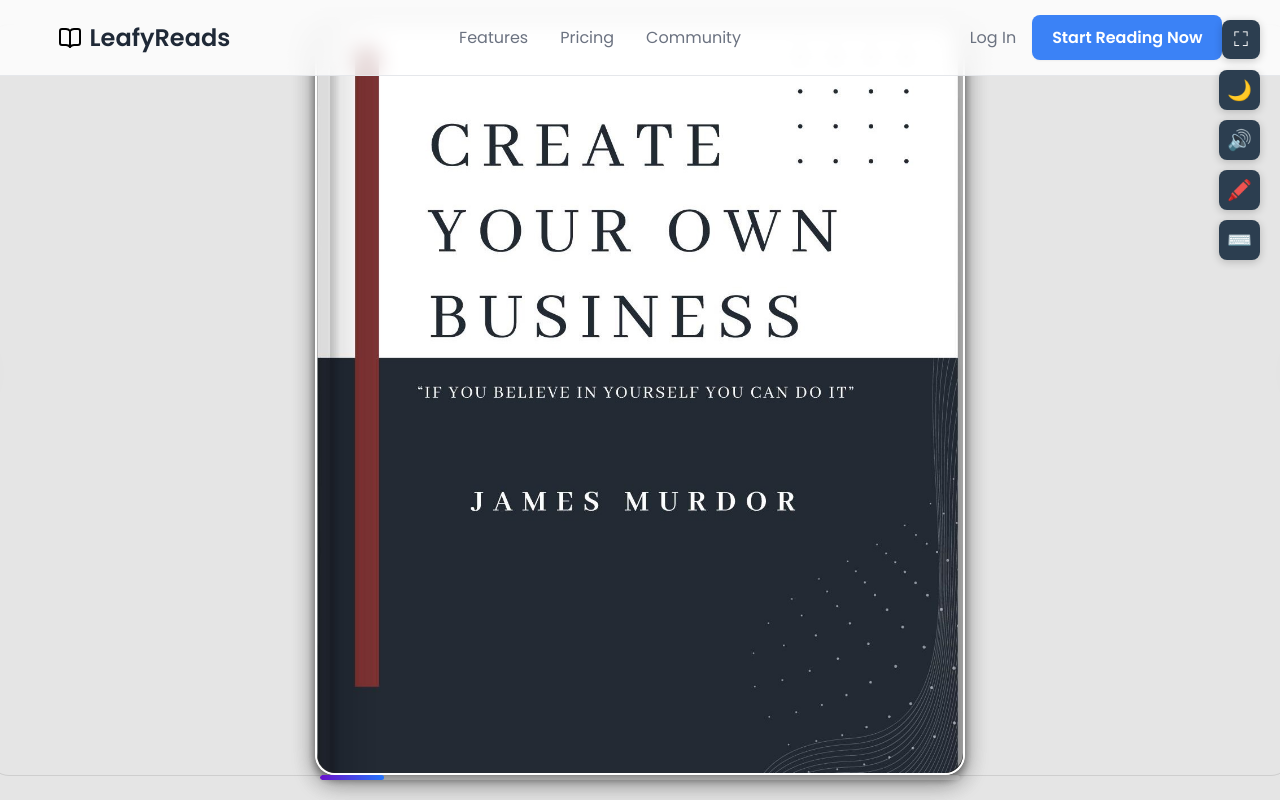
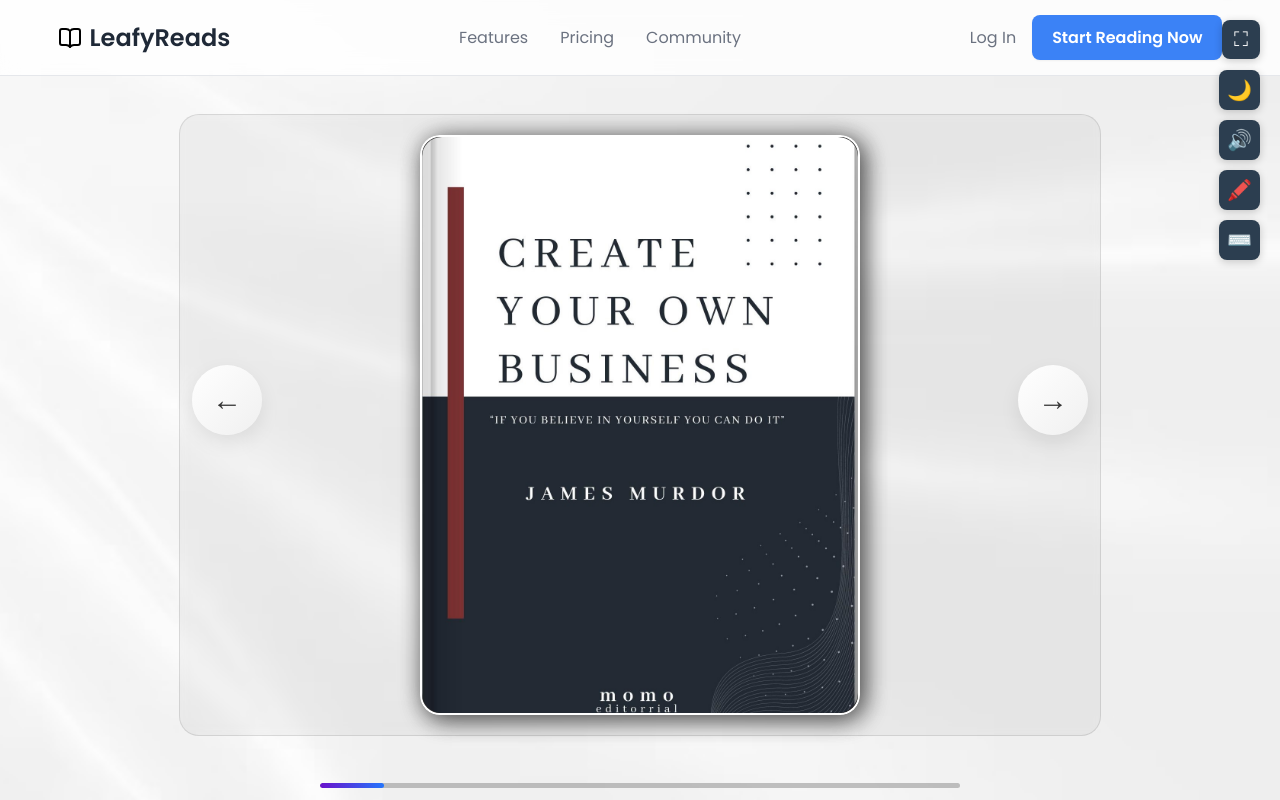
Before and after one commit to mohitpandeycode/LeafyReads, a Django app: page /book/ in a window 1280 px wide. Run offline with Django 5.2, Linux system fonts and the light colour scheme.

Commit message:
Ui Integrate

```diff
--- a/books/templates/book.html
+++ b/books/templates/book.html
@@ -1,6 +1,7 @@
 <!DOCTYPE html>
 <html lang="en">
 {% load static %}
+
 <head>
   <meta charset="UTF-8" />
   <meta name="viewport" content="width=device-width, initial-scale=1" />
@@ -10,7 +11,19 @@
   <link href="https://fonts.googleapis.com/css2?family=Inter:wght@400;500;600;700;800&display=swap" rel="stylesheet" />
   <script src="https://unpkg.com/lucide@latest"></script>
   <link rel="stylesheet" href="{% static 'css/book.css' %}" />
+  <style>
+    body {
+      background-image: url('{% static "images/backk.jpg" %}');
+      width: 100%;
+      background-repeat: no-repeat;
+      background-position: center center;
+      background-size: cover;
+      background-attachment: fixed;
+    }
+
+  </style>
 </head>
+
 <body>
   <header class="co-header">
     <div class="co-container">
@@ -38,15 +51,20 @@
       <span class="alert-message">Tip: Press "F" for batter expirence.</span>
       <button class="alert-close-btn" aria-label="Close alert">
         <svg viewBox="0 0 24 24">
-            <path d="M19 6.41L17.59 5 12 10.59 6.41 5 5 6.41 10.59 12 5 17.59 6.41 19 12 13.41 17.59 19 19 17.59 13.41 12z" />
+          <path
+            d="M19 6.41L17.59 5 12 10.59 6.41 5 5 6.41 10.59 12 5 17.59 6.41 19 12 13.41 17.59 19 19 17.59 13.41 12z" />
         </svg>
       </button>
     </div>
     <button id="fullscreenBtn" class="control-button fullscreen-button" title="Fullscreen mode">⛶</button>
-      <button id="darkModeBtn" class="control-button fullscreen-button" style="top: 70px; padding: 8px" title="Dark Mode">🌙</button>
-      <button id="muteBtn" class="control-button fullscreen-button" style="top: 120px; padding: 8px" title="Mute/Unmute Audio">🔊</button>
-      <button id="highlightBtn" class="control-button fullscreen-button" style="top: 170px; padding: 8px" title="Highlighter">🖍️</button>
-      <button id="shortcutsBtn" class="control-button fullscreen-button" style="top: 220px; padding: 8px" title="Keyboard Shortcuts">⌨️</button>
+    <button id="darkModeBtn" class="control-button fullscreen-button" style="top: 70px; padding: 8px"
+      title="Dark Mode">🌙</button>
+    <button id="muteBtn" class="control-button fullscreen-button" style="top: 120px; padding: 8px"
+      title="Mute/Unmute Audio">🔊</button>
+    <button id="highlightBtn" class="control-button fullscreen-button" style="top: 170px; padding: 8px"
+      title="Highlighter">🖍️</button>
+    <button id="shortcutsBtn" class="control-button fullscreen-button" style="top: 220px; padding: 8px"
+      title="Keyboard Shortcuts">⌨️</button>
   </div>
 
   <main id="container-wrapper">
@@ -62,39 +80,76 @@
 
         <article class="page">
           <div class="pagestyle">
-              <p>Hi everyone. Lorem ipsum dolor sit amet... Lorem ipsum dolor sit amet consectetur adipisicing elit. Iste delectus dignissimos itaque vero amet deleniti quos deserunt facere dolorum earum.</p>
+            <p>Hi everyone. Lorem ipsum dolor sit amet... Lorem ipsum dolor sit amet consectetur adipisicing elit. Iste
+              delectus dignissimos itaque vero amet deleniti quos deserunt facere dolorum earum.</p>
           </div>
         </article>
 
         <article class="page">
           <div class="pagestyle">
-              <p>Hi everyone. Lorem ipsum dolor sit amet... Lorem ipsum dolor, sit amet consectetur adipisicing elit. At eos ullam placeat! Quibusdam dolorem a est. Deserunt eum sed quos laudantium, atque repellat. Accusantium vitae deserunt, debitis ipsum eveniet exercitationem laudantium fugiat nulla, quidem possimus magni, iste tenetur. Enim eveniet eaque fugiat eligendi et neque autem beatae molestias nam ab, ducimus maxime error quas architecto maiores! Omnis placeat voluptatibus cupiditate, magnam labore dolor quidem ullam obcaecati doloremque fugiat. Architecto repudiandae ipsa autem vel dignissimos asperiores.</p>
+            <p>Hi everyone. Lorem ipsum dolor sit amet... Lorem ipsum dolor, sit amet consectetur adipisicing elit. At
+              eos ullam placeat! Quibusdam dolorem a est. Deserunt eum sed quos laudantium, atque repellat. Accusantium
+              vitae deserunt, debitis ipsum eveniet exercitationem laudantium fugiat nulla, quidem possimus magni, iste
+              tenetur. Enim eveniet eaque fugiat eligendi et neque autem beatae molestias nam ab, ducimus maxime error
+              quas architecto maiores! Omnis placeat voluptatibus cupiditate, magnam labore dolor quidem ullam obcaecati
+              doloremque fugiat. Architecto repudiandae ipsa autem vel dignissimos asperiores. Lorem ipsum dolor sit
+              amet consectetur adipisicing elit. Animi quos et maxime, rem commodi a velit temporibus! Fugiat nulla et
+              sapiente, rerum doloremque natus voluptas est aliquam, odio quo rem facilis tempore fugit, repellat
+              commodi quaerat quidem quis ut accusamus officia aut. Ipsam quos temporibus fugit corrupti saepe, ducimus
+              praesentium? Lorem ipsum dolor sit amet consectetur adipisicing elit. Id ipsa eveniet dicta maiores est
+              blanditiis, enim deserunt aspernatur odit optio, dolor nostrum tenetur, doloribus ipsum repellendus
+              voluptas sit. Quibusdam quo aliquid soluta culpa incidunt perspiciatis perferendis doloribus cum quas quam
+              facilis, voluptatem nulla inventore animi aspernatur reiciendis odit. Temporibus molestiae consequuntur
+              voluptatem sequi modi id dolores natus debitis at. Voluptate unde itaque ad, placeat reiciendis doloremque
+              ex temporibus repudiandae magni. Excepturi fugiat beatae neque aliquam pariatur ab unde in ea, doloremque
+              expedita adipisci aut aspernatur fuga recusandae vero quos est sed, perferendis facilis asperiores ipsum
+              nam explicabo? Autem sequi laboriosam nostrum deleniti in eaque voluptatem alias tempore, corporis vitae
+              non nulla saepe, voluptas ullam facilis dolores laudantium distinctio, doloremque minus nam aliquid ipsum.
+              Accusantium quis quae, totam error hic a. Nostrum, velit error! Eaque dolorem sapiente, dignissimos beatae
+              non nemo laborum rerum velit in fugiat magni, aspernatur consequatur dolores blanditiis ex neque hic quas
+              laboriosam magnam dolore. Dolores quod maxime repellat mollitia molestiae recusandae, nihil quam et, earum
+              voluptatibus dolorum aliquid inventore, eveniet ad numquam eius placeat. Reiciendis iusto ipsum facilis,
+              quidem numquam ad aspernatur illo fuga explicabo consectetur ipsa culpa sequi accusamus minima labore
+              placeat soluta, delectus, facere autem.</p>
+            <h3>So here I am</h3>
+            <p>what happend to you my boy tell me please</p>
+            <p>what happend to you my boy tell me please</p>
+          </div>
+        </article>
+        <article class="page">
+          <div class="pagestyle">
+            <p>Hi everyone. Lorem ipsum dolor sit amet... Lorem ipsum dolor sit amet consectetur adipisicing elit. Iste
+              delectus dignissimos itaque vero amet deleniti quos deserunt facere dolorum earum.</p>
+          </div>
+        </article>
+
+        <article class="page">
+          <div class="pagestyle">
+            <p>Hi everyone. Lorem ipsum dolor sit amet... Lorem ipsum dolor, sit amet consectetur adipisicing elit. At
+              eos ullam placeat! Quibusdam dolorem a est. Deserunt eum sed quos laudantium, atque repellat. Accusantium
+              vitae deserunt, debitis ipsum eveniet exercitationem laudantium fugiat nulla, quidem possimus magni, iste
+              tenetur. Enim eveniet eaque fugiat eligendi et neque autem beatae molestias nam ab, ducimus maxime error
+              quas architecto maiores! Omnis placeat voluptatibus cupiditate, magnam labore dolor quidem ullam obcaecati
+              doloremque fugiat. Architecto repudiandae ipsa autem vel dignissimos asperiores.</p>
             <h3>So here I am</h3>
             <p>what happend to you</p>
           </div>
         </article>
         <article class="page">
           <div class="pagestyle">
-              <p>Hi everyone. Lorem ipsum dolor sit amet... Lorem ipsum dolor sit amet consectetur adipisicing elit. Iste delectus dignissimos itaque vero amet deleniti quos deserunt facere dolorum earum.</p>
+            <p>Hi everyone. Lorem ipsum dolor sit amet... Lorem ipsum dolor sit amet consectetur adipisicing elit. Iste
+              delectus dignissimos itaque vero amet deleniti quos deserunt facere dolorum earum.</p>
           </div>
         </article>
 
         <article class="page">
           <div class="pagestyle">
-              <p>Hi everyone. Lorem ipsum dolor sit amet... Lorem ipsum dolor, sit amet consectetur adipisicing elit. At eos ullam placeat! Quibusdam dolorem a est. Deserunt eum sed quos laudantium, atque repellat. Accusantium vitae deserunt, debitis ipsum eveniet exercitationem laudantium fugiat nulla, quidem possimus magni, iste tenetur. Enim eveniet eaque fugiat eligendi et neque autem beatae molestias nam ab, ducimus maxime error quas architecto maiores! Omnis placeat voluptatibus cupiditate, magnam labore dolor quidem ullam obcaecati doloremque fugiat. Architecto repudiandae ipsa autem vel dignissimos asperiores.</p>
-              <h3>So here I am</h3>
-              <p>what happend to you</p>
-            </div>
-          </article>
-          <article class="page">
-            <div class="pagestyle">
-              <p>Hi everyone. Lorem ipsum dolor sit amet... Lorem ipsum dolor sit amet consectetur adipisicing elit. Iste delectus dignissimos itaque vero amet deleniti quos deserunt facere dolorum earum.</p>
-            </div>
-          </article>
-
-          <article class="page">
-            <div class="pagestyle">
-              <p>Hi everyone. Lorem ipsum dolor sit amet... Lorem ipsum dolor, sit amet consectetur adipisicing elit. At eos ullam placeat! Quibusdam dolorem a est. Deserunt eum sed quos laudantium, atque repellat. Accusantium vitae deserunt, debitis ipsum eveniet exercitationem laudantium fugiat nulla, quidem possimus magni, iste tenetur. Enim eveniet eaque fugiat eligendi et neque autem beatae molestias nam ab, ducimus maxime error quas architecto maiores! Omnis placeat voluptatibus cupiditate, magnam labore dolor quidem ullam obcaecati doloremque fugiat. Architecto repudiandae ipsa autem vel dignissimos asperiores.</p>
+            <p>Hi everyone. Lorem ipsum dolor sit amet... Lorem ipsum dolor, sit amet consectetur adipisicing elit. At
+              eos ullam placeat! Quibusdam dolorem a est. Deserunt eum sed quos laudantium, atque repellat. Accusantium
+              vitae deserunt, debitis ipsum eveniet exercitationem laudantium fugiat nulla, quidem possimus magni, iste
+              tenetur. Enim eveniet eaque fugiat eligendi et neque autem beatae molestias nam ab, ducimus maxime error
+              quas architecto maiores! Omnis placeat voluptatibus cupiditate, magnam labore dolor quidem ullam obcaecati
+              doloremque fugiat. Architecto repudiandae ipsa autem vel dignissimos asperiores.</p>
             <h3>So here I am</h3>
             <p>what happend to you</p>
           </div>
@@ -130,22 +185,22 @@
     </div>
     <ul>
       <li>
-          <b>ᖴ</b> ☛ Fullscreen Mode
+        <b>( ᖴ )</b> ☛ Fullscreen Mode
       </li>
       <li>
-          <b>D</b> ☛ Dark Mode/Light Mode
+        <b>( D )</b> ☛ Dark Mode/Light Mode
       </li>
       <li>
-          <b>M</b> ☛ Mute/Unmute
+        <b>( M )</b> ☛ Mute/Unmute
       </li>
       <li>
-          <b>H</b> ☛ Highlighter Pen
+        <b>( H )</b> ☛ Highlighter Pen
       </li>
       <li>
-          <b>➡️</b> ☛ Next Page
+        <b>(➡️)</b> ☛ Next Page
       </li>
       <li>
-          <b>⬅️</b> ☛ Previous Page
+        <b>(⬅️)</b> ☛ Previous Page
       </li>
     </ul>
   </div>
@@ -155,4 +210,5 @@
   <script src="{% static 'js/highlight.js' %}"></script>
   <script src="{% static 'js/book.js' %}"></script>
 </body>
+
 </html>
--- a/static/css/book.css
+++ b/static/css/book.css
@@ -15,22 +15,12 @@ body {
 }
 
 #container-wrapper {
-    position: relative;
     display: flex;
     align-items: center;
     justify-content: center;
-    gap: 40px;
+
 }
 
-#container {
-    position: relative;
-    width: 1300px;
-    height: 750px;
-    border-radius: 20px;
-    z-index: 1;
-    background: transparent;
-    border: 1px solid rgba(0, 0, 0, 0.1);
-}
 /* CSS Reset and Base Styles (retained as they are global/utility-like) */
 :root {
     --color-primary: #3B82F6;
@@ -219,6 +209,7 @@ ul {
 /* Responsive Media Queries */
 
 @media (min-width: 640px) {
+
     /* sm */
     .co-header-actions .co-login-btn {
         display: inline;
@@ -226,6 +217,7 @@ ul {
 }
 
 @media (min-width: 768px) {
+
     /* md */
     .co-desktop-nav {
         display: flex;
@@ -271,23 +263,38 @@ ul {
     transition: background 0.5s;
 }
 
+#container {
+    position: relative;
+    width: 900px;
+    height: 600px;
+    border-radius: 20px;
+    padding-left: 20px;
+    padding-top: 20px;
+    margin-top: 50px;
+    z-index: 1;
+    background: transparent;
+    border: 1px solid rgba(0, 0, 0, 0.1);
+    background: rgb(81 81 81 / 6%);
+    backdrop-filter: blur(5px);
+    -webkit-backdrop-filter: blur(5px);
+}
 
 .flipbook {
-    width: 1300px;
-    height: 750px;
+    width: 880px;
+    height: 580px;
     position: relative;
     z-index: 1;
 }
 
 .flipbook .page {
-    width: 650px;
-    height: 750px;
+    width: 440px;
+    height: 580px;
     background: white;
     overflow: hidden;
     display: flex;
     align-items: start;
     justify-content: start;
-    font-size: 16px;
+    font-size: 0.6rem;
     box-sizing: border-box;
     border-radius: 20px;
     transition: background 0.5s, color 0.5s;
@@ -326,11 +333,10 @@ ul {
     display: block;
 }
 
-.page-wrapper{
+.page-wrapper {
     border-radius: 20px;
-     box-shadow: 0 4px 8px rgba(0, 0, 0, 0.245),
-              /* Second shadow: slightly larger and softer, for more diffused light */
-              0 8px 24px rgba(0, 0, 0, 0.245);
+    filter: drop-shadow(4px 4px 12px rgba(0, 0, 0, 0.445));
+
 }
 
 .fullscreen-button {
@@ -360,15 +366,10 @@ body.dark-mode {
     color: #f0f0f0;
 }
 
-html.dark-mode #container-wrapper,
-body.dark-mode #container-wrapper,
-html.dark-mode .flipbook,
-body.dark-mode .flipbook {
-    background: #1A202C;
-}
 
 body.dark-mode #container {
     border: 1px solid rgba(255, 255, 255, 0.1);
+    background: rgba(255, 255, 255, 0.048);
 }
 
 body.dark-mode .flipbook .page {
@@ -400,17 +401,15 @@ body.dark-mode #spine-illusion {
             rgba(255, 255, 255, 0.0) 100%) !important;
 }
 
-body.dark-mode .page-wrapper{
+body.dark-mode .page-wrapper {
     border-radius: 20px;
-box-shadow: 0 4px 8px rgba(130, 130, 130, 0.245),
-            0 8px 24px rgba(130, 130, 130, 0.245);
+    filter: drop-shadow(4px 6px 12px rgba(168, 168, 168, 0.285));
 
 }
 
 
 .nav-button {
-    position: relative;
-    padding: 10px 20px;
+    padding: 10px 15px;
     transform: translateY(-50%);
     background: linear-gradient(to bottom right, #ffffff, #f0f0f0);
     border: none;
@@ -422,9 +421,6 @@ box-shadow: 0 4px 8px rgba(130, 130, 130, 0.245),
     cursor: pointer;
     box-shadow: 0 8px 20px rgba(0, 0, 0, 0.08);
     transition: transform 0.3s ease, box-shadow 0.3s ease, background 0.4s;
-    display: flex;
-    align-items: center;
-    justify-content: center;
 }
 
 .nav-button:hover {
@@ -440,11 +436,17 @@ box-shadow: 0 4px 8px rgba(130, 130, 130, 0.245),
 }
 
 .nav-button.prev {
-    left: 40px;
+    position: absolute;
+    left: 15%;
+    top: 50%;
+    z-index: 9999;
 }
 
 .nav-button.next {
-    right: 40px;
+    position: absolute;
+    right: 15%;
+    top: 50%;
+    z-index: 9999;
 }
 
 .nav-button.prev:hover .icon {
@@ -481,12 +483,12 @@ box-shadow: 0 4px 8px rgba(130, 130, 130, 0.245),
 
 #progress-bar-container {
     position: absolute;
-    bottom: 20px;
+    bottom: 12px;
     left: 50%;
     transform: translateX(-50%);
     width: 50%;
     height: 5px;
-    background: rgba(200, 200, 200, 0.471);
+    background: rgba(129, 129, 129, 0.471);
     border-radius: 20px;
     overflow: hidden;
     z-index: 999;
@@ -502,7 +504,7 @@ box-shadow: 0 4px 8px rgba(130, 130, 130, 0.245),
 
 /* Dark mode adjustment */
 body.dark-mode #progress-bar-container {
-    background: rgba(255, 255, 255, 0.1);
+    background: rgba(217, 217, 217, 0.792);
 }
 
 body.dark-mode #progress-bar {
@@ -589,7 +591,8 @@ body.dark-mode #progress-bar {
     pointer-events: none;
 }
 
-body, * {
+body,
+* {
     user-select: none;
     -webkit-user-select: none;
     -moz-user-select: none;
@@ -597,7 +600,8 @@ body, * {
 }
 
 /* Allow selection only inside #container */
-#container, #container * {
+#container,
+#container * {
     user-select: text;
     -webkit-user-select: text;
     -moz-user-select: text;
@@ -609,6 +613,7 @@ body, * {
     border-radius: 3px;
     padding: 0 2px;
 }
+
 .shortcuts-panel {
     position: fixed;
     top: 80px;
@@ -646,8 +651,9 @@ body, * {
     margin: 0;
     font-size: 20px;
 }
+
 .shortcuts-header b {
-  font-size:18px;
+    font-size: 18px;
 }
 
 
@@ -678,6 +684,7 @@ body, * {
 .shortcuts-panel li:last-child {
     border-bottom: none;
 }
+
 body.dark-mode .shortcuts-panel {
     background: rgba(40, 40, 40, 0.25);
     color: #fff;
--- a/static/js/book.js
+++ b/static/js/book.js
@@ -1,7 +1,11 @@
 lucide.createIcons();
 $(function () {
   const $flipbook = $(".flipbook");
+  const $container = $("#container");
+  const $pages = $(".flipbook .page");
   const $spine = $("#spine-illusion");
+  const $prevBtn = $("#prevBtn");
+  const $nextBtn = $("#nextBtn");
   const flipForward = document.getElementById("flipForward");
   const flipBackward = document.getElementById("flipBackward");
   const fullscreenBtn = document.getElementById("fullscreenBtn");
@@ -9,22 +13,17 @@ $(function () {
   const muteBtn = document.getElementById("muteBtn");
   const click = new Audio("/static/sounds/click.mp3");
 
-  // Apply saved dark mode preference
-  if (localStorage.getItem("darkMode") === "enabled") {
-    document.body.classList.add("dark-mode");
-    document.documentElement.classList.add("dark-mode");
-
-    if (darkModeBtn) {
-      darkModeBtn.innerText = "☀️";
-    }
-  }
-
+  let isFullscreen = false;
   let lastPage = 1;
   let isMuted = false;
 
+  // === Default (non-fullscreen) dimensions ===
+  let currentWidth = 880;
+  let currentHeight = 580;
+
   $flipbook.turn({
-    width: 1300,
-    height: 750,
+    width: currentWidth,
+    height: currentHeight,
     autoCenter: true,
     elevation: 50,
     gradients: true,
@@ -92,19 +91,42 @@ $(function () {
   function toggleFullscreen() {
     click.currentTime = 0;
     click.play();
+
     if (!document.fullscreenElement) {
-      document.documentElement
-        .requestFullscreen()
-        .catch((err) => alert(`Error: ${err.message}`));
+      document.documentElement.requestFullscreen().catch((err) => alert(`Error: ${err.message}`));
       fullscreenBtn.innerText = "🗗";
       document.querySelector(".co-header").style.display = "none";
+      isFullscreen = true;
+
+      applyFullscreenStyles();
     } else {
-      click.currentTime = 0;
-      click.play();
       document.exitFullscreen();
       fullscreenBtn.innerText = "⛶";
       document.querySelector(".co-header").style.display = "block";
+      isFullscreen = false;
+
+      applyNormalStyles();
     }
+  }
+
+  function applyFullscreenStyles() {
+    $container.css({ width: "1320px", height: "820px",marginTop:"0px" });
+    $flipbook.css({ width: "1300px", height: "800px" });
+    $pages.css({ width: "650px", height: "800px",fontSize:"0.85rem"});
+     $nextBtn.css({ right: "3%"});
+    $prevBtn.css({ left: "3%"});
+
+    $flipbook.turn("size", 1300, 800);
+  }
+
+  function applyNormalStyles() {
+    $container.css({ width: "900px", height: "600px",marginTop:"50px" });
+    $flipbook.css({ width: "880px", height: "580px" });
+    $pages.css({ width: "440px", height: "580px",fontSize:"0.6rem" });
+    $nextBtn.css({ right: "15%"});
+    $prevBtn.css({ left: "15%"});
+
+    $flipbook.turn("size", 880, 580);
   }
 
   function toggleDarkMode() {
@@ -114,7 +136,6 @@ $(function () {
     document.documentElement.classList.toggle("dark-mode");
 
     localStorage.setItem("darkMode", isDark ? "enabled" : "disabled");
-
     darkModeBtn.innerText = isDark ? "☀️" : "🌙";
   }
 
@@ -125,25 +146,35 @@ $(function () {
     flipBackward.muted = isMuted;
     muteBtn.innerText = isMuted ? "🔇" : "🔊";
   }
+
+  // === Dark mode on load ===
+  if (localStorage.getItem("darkMode") === "enabled") {
+    document.body.classList.add("dark-mode");
+    document.documentElement.classList.add("dark-mode");
+    if (darkModeBtn) darkModeBtn.innerText = "☀️";
+  }
 });
 
+// === Alert Logic ===
 const myAlert = document.getElementById("myAlert");
-const closeButton = myAlert.querySelector(".alert-close-btn");
+const closeButton = myAlert?.querySelector(".alert-close-btn");
 
 function hideAlert() {
-  myAlert.classList.add("alert-hide");
-  myAlert.addEventListener(
+  myAlert?.classList.add("alert-hide");
+  myAlert?.addEventListener(
     "transitionend",
     () => {
-      if (myAlert.classList.contains("alert-hide")) {
+      if (myAlert?.classList.contains("alert-hide")) {
         myAlert.remove();
       }
     },
     { once: true }
   );
 }
-setTimeout(hideAlert, 4000);
-closeButton.addEventListener("click", hideAlert);
+setTimeout(hideAlert, 3000);
+closeButton?.addEventListener("click", hideAlert);
+
+// === Shortcuts Panel ===
 const shortcutsBtn = document.getElementById("shortcutsBtn");
 const shortcutsPanel = document.getElementById("shortcutsPanel");
 const closeShortcuts = document.getElementById("closeShortcuts");
@@ -151,7 +182,6 @@ const closeShortcuts = document.getElementById("closeShortcuts");
 shortcutsBtn?.addEventListener("click", () => {
   shortcutsPanel.classList.toggle("visible");
 });
-
 closeShortcuts?.addEventListener("click", () => {
   shortcutsPanel.classList.remove("visible");
 });
```
Also changed, not shown: static/images/backk.jpg (added). Lines whose indentation alone changed are shown as unchanged.
